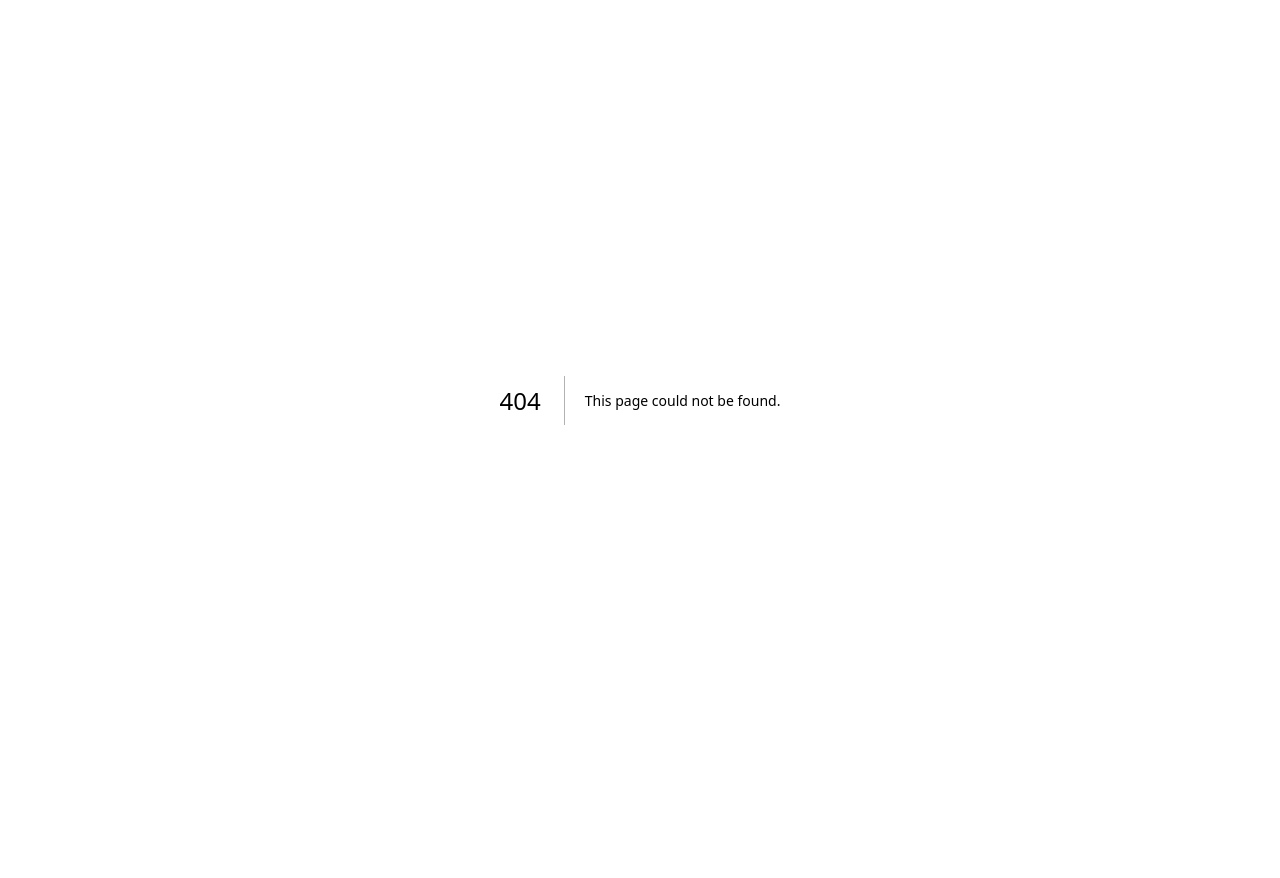
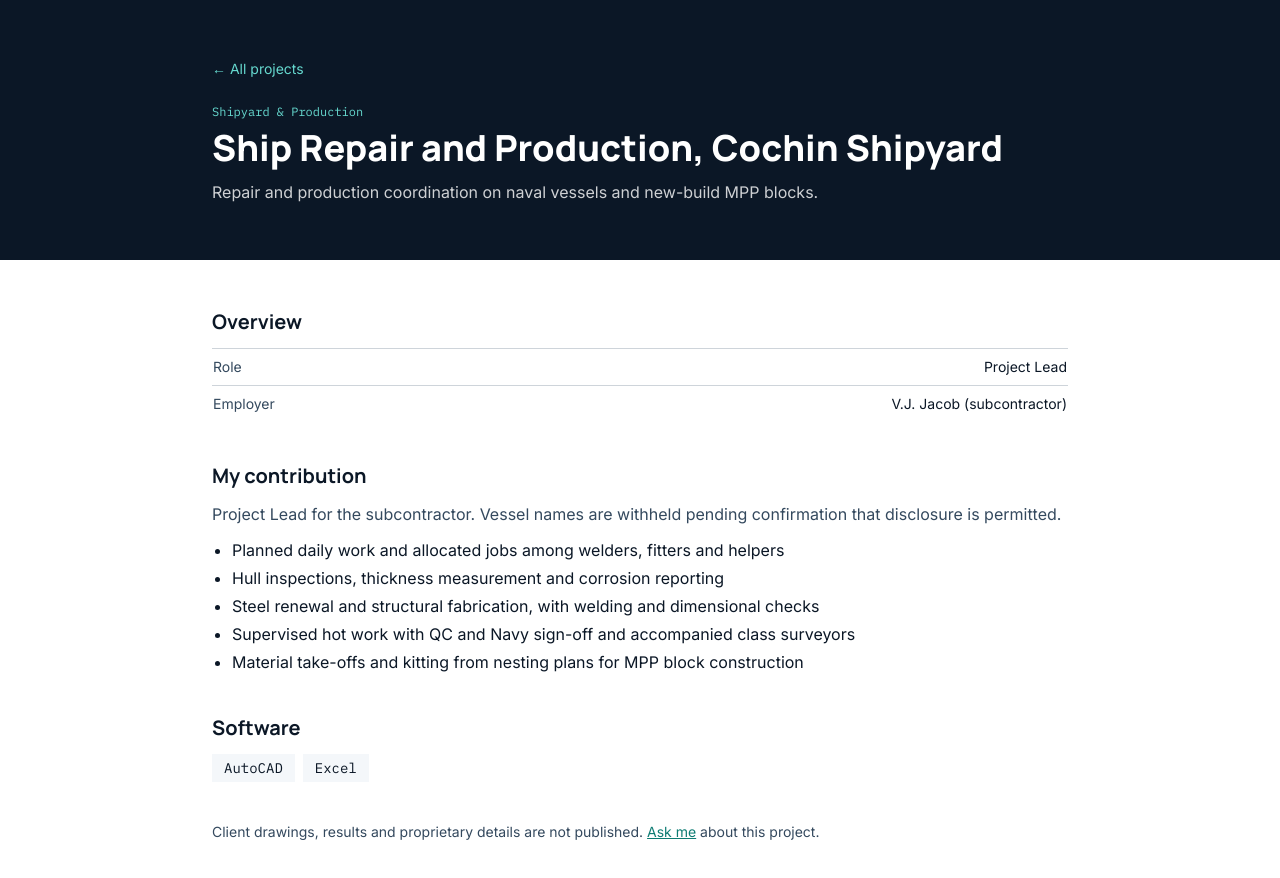
Before and after one commit to dontervin/naval-portfolio, a Next.js app: page /projects/cochin-shipyard in a window 1280 px wide. Before the commit this address had no page. Shown: the top 878 px of the page. Before the commit the page ends 800 px from the top, so only its background shows below. Built offline with nearby package versions, Linux system fonts and the light colour scheme.

Commit message:
Add files via upload

```diff
--- /dev/null
+++ b/app/projects/[slug]/page.js
@@ -0,0 +1,16 @@
+import Link from "next/link";
+import { notFound } from "next/navigation";
+import { PROJECTS, CONTACT } from "@/lib/data";
+export const generateStaticParams=()=>PROJECTS.map(p=>({slug:p.slug}));
+export const generateMetadata=({params})=>{const p=PROJECTS.find(x=>x.slug===params.slug);return p?{title:p.title,description:p.summary,alternates:{canonical:`/projects/${p.slug}`}}:{}};
+export default function Project({params}){
+  const p=PROJECTS.find(x=>x.slug===params.slug);if(!p)notFound();
+  return(<main><div className="bg-navy text-white"><div className="max-w-4xl mx-auto px-5 py-14"><Link href="/#projects" className="text-cyan text-sm">&larr; All projects</Link>
+    <p className="font-mono text-xs text-cyan mt-6">{p.cat}</p><h1 className="font-head font-extrabold text-3xl md:text-4xl mt-2">{p.title}</h1><p className="mt-3 text-white/80">{p.summary}</p></div></div>
+    <div className="max-w-4xl mx-auto px-5 py-12 space-y-10">
+      {p.img&&<img src={p.img} alt={p.title} className="w-full"/>}
+      <section><h2 className="font-head font-bold text-xl mb-3">Overview</h2><table className="w-full text-sm"><tbody>{Object.entries(p.particulars).map(([k,v])=><tr key={k} className="border-t border-steel/40"><td className="py-2 text-slate2">{k}</td><td className="text-right">{v}</td></tr>)}</tbody></table></section>
+      <section><h2 className="font-head font-bold text-xl mb-3">My contribution</h2><p className="text-slate2 mb-3">{p.involvement}</p><ul className="list-disc pl-5 space-y-1">{p.scope.map(s=><li key={s}>{s}</li>)}</ul></section>
+      <section><h2 className="font-head font-bold text-xl mb-3">Software</h2><div className="flex flex-wrap gap-2">{p.tools.map(t=><span key={t} className="font-mono text-sm bg-mist px-3 py-1">{t}</span>)}</div></section>
+      <p className="text-sm text-slate2">Client drawings, results and proprietary details are not published. <a className="text-tealdk underline" href={`mailto:${CONTACT.email}`}>Ask me</a> about this project.</p></div></main>);
+}
```
